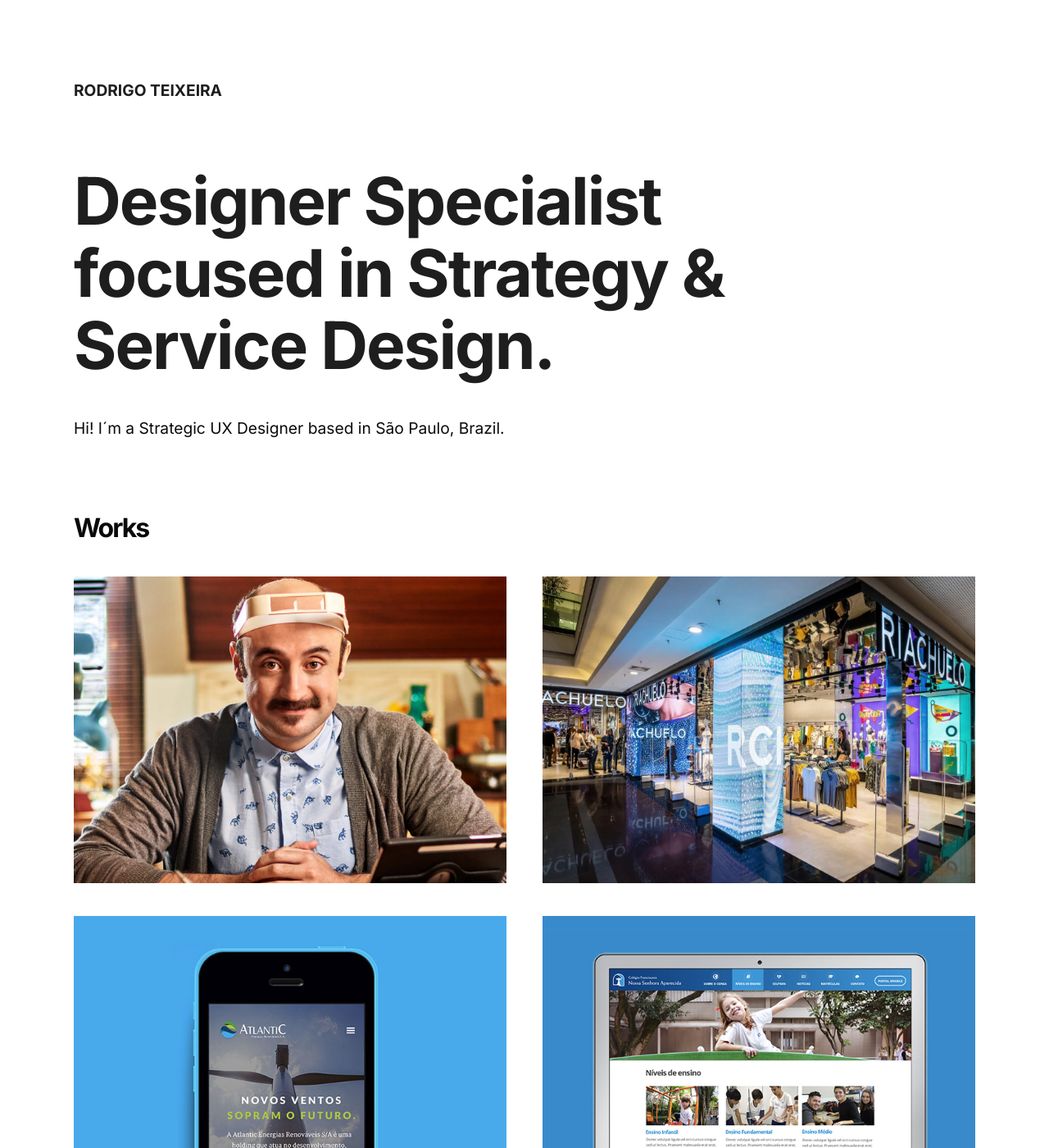
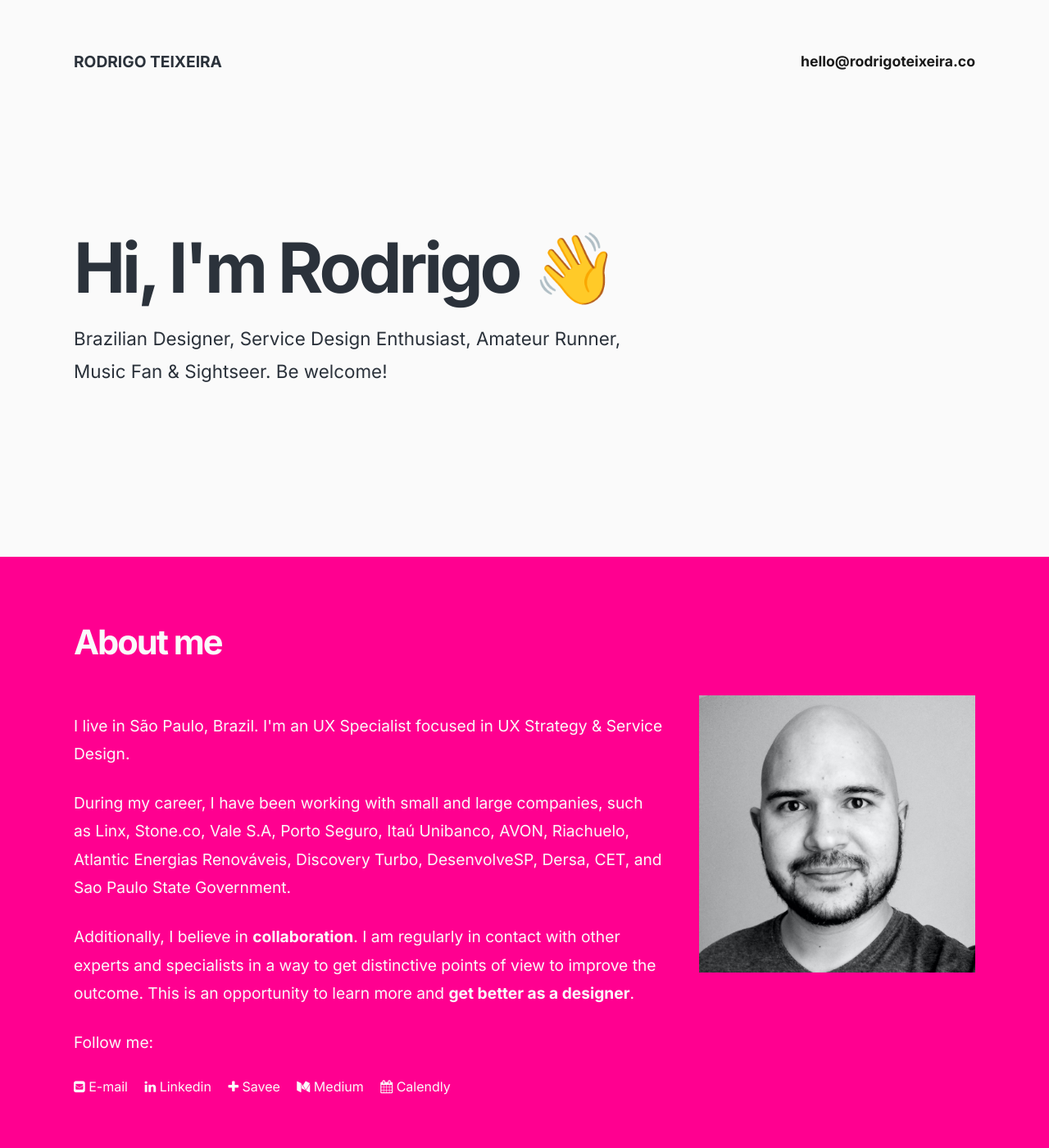
Before and after one commit to drigoteixeira/drigoteixeira.github.io, a Jekyll site: the page built from index.html, in a window 1280 px wide and 1400 px high. Shown: the whole window at 82% size. Built offline with Jekyll 4.4.1, drawn with Linux system fonts in a browser that asks for light colours; some of the changed text lies outside the part shown.

Commit message:
General updates on homepage: About, projects, layout and hero image

```diff
--- a/_includes/footer.html
+++ b/_includes/footer.html
@@ -1,4 +1,16 @@
 <footer>
+
+    <div class="container">
+        <div class="row">
+            <div class="eight columns">
+                <p>Let's get work together</p>
+                <h2>Do you have a new idea, project in mind? Let's talk about it!</h2>
+                <p><a href="mailto:hello@rodrigoteixeira.co" class="button button-primary">Get in touch</a> <a href="https://calendly.com/drigosteixeira/60min" class="button button-secondary">Schedule a call</a></p>
+            </div>
+        </div>
+     </div>
+
+
     <div class="container">
         <hr>
         <div>
--- a/_layouts/home2.html
+++ b/_layouts/home2.html
@@ -16,6 +16,24 @@
 
   <body class="home">
 
+    <div class="page-loader">
+      <div class="loader">Loading...</div>
+    </div>
+
+    <header id="site-header" class="main-header">
+        <div class="container">
+            <div class="row">
+                <div class="six columns logo">
+                    <h1><span>Rodrigo Teixeira</span></h1>
+                </div>
+                <div class="six columns">
+                  <ul class="menu">
+                    <li><a href="mailto:hello@rodrigoteixeira.co">hello@rodrigoteixeira.co</a></li>
+                  </ul>
+                </div>
+             </div>
+         </div>
+     </header>
 
 
     <div class="page"> <!--BEGIN PAGE -->
--- a/_scss/buttons.scss
+++ b/_scss/buttons.scss
@@ -46,7 +46,7 @@
     height: 48px;
     color: $white;
     text-align: center;
-    font-size: 1em;
+    font-size: 1.4em;
     font-weight: 700;
     line-height: 48px;
     text-decoration: none;
@@ -76,7 +76,7 @@
     display: inline-block;
     height: 48px;
     text-align: center;
-    font-size: 1em;
+    font-size: 1.4em;
     font-weight: 700;
     font-family: 'Inter', sans-serif;
     line-height: 48px;
@@ -88,7 +88,7 @@
     border-radius: 5px;
     padding: 0 24px;
     border: 1px solid #666;
-    color: $main;
+    color: $white;
 }
 
 .button.button-secondary:hover,
@@ -101,6 +101,6 @@
 input[type="submit"].button-secondary:focus,
 input[type="reset"].button-secondary:focus,
 input[type="button"].button-secondary:focus {
-    color: $main;
+    color: $white;
     outline: 0;
 }
--- a/_scss/images.scss
+++ b/_scss/images.scss
@@ -4,13 +4,12 @@
 
 
 .foto {
-    width: 146px;
+    width: auto;
     margin: 0 0 60px 0;
 }
 
 .foto img {
-    border-radius: 100%;
-    width: 146px;
+    width: auto;
 }
 
 
--- a/_scss/layout.scss
+++ b/_scss/layout.scss
@@ -1,9 +1,9 @@
 .page {
-    padding-top: 150px;
+    padding-top: 200px;
 }
 
 .home .page {
-    padding-top: 100px;
+    padding-top: 200px;
 }
 
 .container {
@@ -17,9 +17,6 @@
 .row .row {
     margin-bottom: 40px;
 }
-
-
-
 
 
 .social {
@@ -51,6 +48,47 @@
 }
 
 
+.hero {
+    padding: 80px 0 120px 0;
+}
+
+
+.about-me {
+    background-color: $primary;
+    padding: 80px 0;
+}
+
+.about-me h2, .about-me h3, .about-me p, .about-me dt, .about-me dl,  {
+    color: $white;
+}
+
+.selected-works {
+    background-color: $base-gray;
+    padding: 80px 0 40px 0;
+}
+
+.selected-works h2 {
+    color: $white;
+}
+
+.method {
+    background-color: #e7ecf2;
+    padding: 80px 0 40px 0;
+}
+
+.sharing {
+    padding: 80px 0 40px 0;
+}
+
+footer {
+    background-color: $base-gray;
+    color: $white;
+    padding: 80px 0 40px 0;
+}
+
+footer h2 {
+    color: $white;
+}
 
 
 /* ==========================================================================
@@ -80,6 +118,7 @@
 @media (max-width: 400px) {
     .social-networks li {
         text-align: left;
+        color: $white;
     }
 
     .highlight {
--- a/_scss/lists.scss
+++ b/_scss/lists.scss
@@ -41,14 +41,22 @@
     list-style-type: disc;
 }
 
+.no-bullet {
+    margin-left: 0;
+    padding-left: 0;
+}
+
 .no-bullet li {
     display: inline-block;
     line-height: 18px;
-    margin-left: 20px;
     font-size: 1em;
+    padding-left: 0;
+    margin-left: 0;
+    margin-right: 16px;
 }
 .no-bullet li a {
-    color: $gray-8;
+    color: $white;
+    text-decoration: none;
 }
 
 dl {
--- a/_scss/menu.scss
+++ b/_scss/menu.scss
@@ -1,16 +1,15 @@
 
 #site-header {
 	position: fixed;
-	height: 110px;
+	height: 150px;
 	top: 0;
 	width: 100%;
 	z-index: 100;
 	transition: all .3s ease;
     background: $white;
-    border-bottom: 1px solid $gray-E;
 }
 #site-header.hide {
-	top: -110px;
+	top: -150px;
 }
 
 .foto-logo {
@@ -25,6 +24,7 @@
 
 .logo h1 {
     font-size: 1.2em;
+    line-height: 150px;
     font-weight: 700;
     letter-spacing: normal;
     font-family: 'Inter', sans-serif;
@@ -48,13 +48,13 @@
 
 
 .menu {
-    text-align: left;
+    text-align: right;
     margin: 0;
 }
 
 .menu li {
     list-style: none;
-    line-height: 100px;
+    line-height: 150px;
     display: inline-block;
     font-size: 1.1em;
     font-weight: 700;
@@ -72,15 +72,15 @@
 
 
     #site-header {
-        height: 80px;
+        height: 200px;
     }
 
     #site-header.hide {
-        top: -80px;
+        top: -200px;
     }
 
     .logo {
-        text-align: left;
+        text-align: center;
     }
 
     #site-header .columns {
@@ -88,8 +88,9 @@
     }
 
     .main-menu {
-        display: inline-block;
+        display: none;
         float: none;
+
     }
 
     .description {
@@ -99,9 +100,10 @@
     .menu {
         text-align: center;
         margin: -20px 0 0 0;
+        display: none;
     }
 
     .menu li {
-        line-height: 100px;
+        line-height: 40px;
     }
 }
--- a/_scss/typography.scss
+++ b/_scss/typography.scss
@@ -11,15 +11,16 @@
     color: $gray-2;
     margin-top: 0;
     font-family: 'Inter', sans-serif;
-    font-weight: 600;
+    font-weight: 700;
 }
 
 h1 {
-    font-size: 5em;
+    font-size: 5.28em;
     line-height: 1.1;
-    letter-spacing: -2px;
+    letter-spacing: -4px;
     color: $base-gray;
 }
+
 
 h1 span {
     display: block;
@@ -34,8 +35,8 @@
 .subtitle {
     margin-top: -20px;
     font-size: 1.4em;
-    color: $gray-2;
-    font-weight: 300;
+    color: $base-gray;
+    font-weight: 400;
     line-height: 1.8em;
 }
 
@@ -44,7 +45,7 @@
 }
 
 h2 {
-    font-size: 2em;
+    font-size: 2.6em;
     line-height: 1.2em;
     letter-spacing: -2px;
 }
--- a/_scss/variables.scss
+++ b/_scss/variables.scss
@@ -1,8 +1,8 @@
 /* VARIABLES */
 
-$white: #FFFFFF;
+$white: #FAFAFA;
 $main: #1A1A1A;
-$base-gray: #1E1E1E;
+$base-gray: #2B323B;
 $gray-E: #EEEEEE;
 $gray-C: #CCCCCC;
 $gray-9: #999999;
@@ -11,6 +11,6 @@
 $gray-3: #3A4145;
 $gray-2: #090a0b;
 $gray-F1: #F1F1F1;
-$primary: #7c4dea;
+$primary: #ff0090;
 $black: #1E1E1E;
 $secondary: #fad28f;
--- a/about/index.html
+++ b/about/index.html
@@ -5,6 +5,8 @@
 subtitle: ''
 
 ---
+
+
 
 <div class="container">
    <div class="row">
--- a/index.html
+++ b/index.html
@@ -4,25 +4,57 @@
 subtitle: 'Rodrigo Teixeira is a product and service designer based in São Paulo, Brazil'
 ---
 
-<div>
+
+
+<div class="hero">
     <div class="container">
-        <div class="row logo">
-            <h1><span>Rodrigo Teixeira</span></h1>
-        </div>
         <div class="row">
-            <div class="ten columns">
-                <h1><span>Designer Specialist focused in Strategy & Service Design.</span></h1>
-                <p>Hi! I´m a Strategic UX Designer based in São Paulo, Brazil. </p>
+            <div class="eight columns">
+                <h1>
+                <span>Hi, I'm Rodrigo 👋</span></h1>
+                <p class="subtitle">Brazilian Designer, Service Design Enthusiast, Amateur Runner, Music Fan & Sightseer. Be welcome!</p>
+
             </div>
         </div>
     </div>
 </div>
 
+<div class="about-me">
     <div class="container">
-    <h2>Works</h2>
+        <h2>About me</h2>
+        <div class="row">
+            <div class="eight columns">
+
+                <p>I live in São Paulo, Brazil. I'm an UX Specialist focused in UX Strategy &amp; Service Design.</p>
+                <p>During my career, I have been working with small and large companies, such as Linx, Stone.co, Vale S.A, Porto Seguro, Itaú Unibanco, AVON, Riachuelo, Atlantic Energias Renováveis, Discovery Turbo, DesenvolveSP, Dersa, CET, and Sao Paulo State Government.</p>
+                <p>Additionally, I believe in <b>collaboration</b>. I am regularly in contact with other experts and specialists in a way to get distinctive points of view to improve the outcome. This is an opportunity to learn more and <b>get better as a designer</b>. </p>
+
+                <p>Follow me: </p>
+
+                <ul class="no-bullet">
+                    <li>
+                        <a href="mailto:hello@rodrigoteixeira.co"><i class="fa fa-envelope-square"></i> E-mail</a>
+                    </li>
+                    <li><a href="https://www.linkedin.com/in/drigoteixeira/"><i class="fa fa-linkedin"></i> Linkedin</a></li>
+                    <li><a href="https://savee.it/rodrigoteixeira/"><i class="fa fa-plus"></i> Savee</a></li>
+                    <li><a href="https://drigoteixeira.medium.com/"><i class="fa fa-medium"></i> Medium</a></li>
+                    <li><a href="https://calendly.com/drigosteixeira/60min"><i class="fa fa-calendar"></i> Calendly</a></li>
+                </ul>
+
+            </div>
+            <div class="four columns">
+                <figure class="foto"><img src="/img/foto-rodrigo.jpg" alt="Rodrigo Teixeira's photo" class="responsive"></figure>
+            </div>
+        </div>
+    </div>
+</div>
+
+<div class="selected-works">
+<div class="container">
+    <h2>Selected Work (2014-2024)</h2>
 
     <div class="row">
-        <div class="six columns thumb">
+        <div class="four columns thumb">
             <a href="/projects/porto-seguro/">
                 <img src="/img/porto-seguro.jpg" alt="Porto Seguro" class="image">
                 <div class="overlay">
@@ -30,7 +62,7 @@
                 </div>
             </a>
         </div>
-        <div class="six columns thumb">
+        <div class="four columns thumb">
             <a href="/projects/riachuelo/">
                 <img src="/img/riachuelo-thumb.jpg" alt="Avatar" class="image">
                 <div class="overlay">
@@ -38,10 +70,7 @@
                 </div>
             </a>
         </div>
-    </div>
-
-    <div class="row">
-        <div class="six columns thumb">
+        <div class="four columns thumb">
             <a href="/projects/atlantic/">
                 <img src="/img/thumb-atlantic.jpg" alt="Avatar" class="image">
                 <div class="overlay">
@@ -49,7 +78,10 @@
                 </div>
             </a>
         </div>
-        <div class="six columns thumb">
+    </div>
+
+    <div class="row">
+        <div class="four columns thumb">
             <a href="/projects/consa/">
                 <img src="/img/thumb-consa.jpg" alt="Consa" class="image">
                 <div class="overlay">
@@ -57,20 +89,17 @@
                 </div>
             </a>
         </div>
-    </div>
-
-    <div class="row">
-        <div class="six columns thumb">
+        <div class="four columns thumb">
             <a href="/projects/educacao/">
-                <img src="/img/educacao-page03.jpg" alt="Educação" class="image">
+                <img src="/img/thumb-educacao.jpg" alt="Educação" class="image">
                 <div class="overlay">
                     <div class="text">Educação SP</div>
                 </div>
             </a>
         </div>
-        <div class="six columns thumb">
+        <div class="four columns thumb">
             <a href="/projects/preferencia/">
-                <img src="/img/preferencia-open.jpg" alt="Avatar" class="image">
+                <img src="/img/thumb-preferencia.jpg" alt="Preferência a Vida" class="image">
                 <div class="overlay">
                     <div class="text">Preferência à Vida</div>
                 </div>
@@ -78,29 +107,17 @@
         </div>
     </div>
 
-    <div class="row">
-        <div class="twelve columns thumb">
-            <a href="/projects/archive/">
-                <img src="img/cet-highlight.jpg" alt="CET" class="image">
-                <div class="overlay">
-                    <div class="text">Archive</div>
-                </div>
-            </a>
-        </div>
 </div>
 
 </div>
 
+<div class="method">
     <div class="container">
         <div class="row">
             <div class="four columns">
-            <h2>About me</h2>
+                <h2>Approach</h2>
             </div>
             <div class="eight columns">
-
-            <p>I am a highly experienced and versatile digital product designer with a strategic mindset and over 15 years of experience in the conception and execution of digital products and services.  </p>
-
-            <p>Throughout my career, I have had the privilege of working with a diverse range of companies, from startups to industry giants, including Linx, Vale, Porto Seguro, Itaú Unibanco, AVON, Riachuelo, Atlantic Renewable Energies, Discovery Turbo, DesenvolveSP, and the São Paulo State Government.</p>
 
                 <p>I'm committed to translating business strategies into user-centered design solutions through extensive research, journey mapping, opportunity identification, interface development, and prototyping.</p>
 
@@ -108,9 +125,7 @@
 
             </div>
         </div>
-</div>
 
-<div class="container">
         <div class="row">
             <div class="eight columns offset-by-four">
                  <div class="row">
@@ -145,10 +160,14 @@
                 </div>
              </div>
         </div>
+    </div>
+</div>
 
+<div class="sharing">
+    <div class="container">
         <div class="row">
             <div class="four columns">
-            <h3>Sharing</h3>
+                <h2>Sharing</h2>
             </div>
             <div class="eight columns">
                 <dl>
@@ -162,15 +181,4 @@
             </div>
         </div>
     </div>
-
-
- <div class="container">
-    <hr>
-    <div class="row">
-        <div class="eight columns">
-            <p>Let´s connect with other</p>
-            <h2>Do you have a new idea, project in mind? <br> Let's talk about it!</h2>
-            <p><a href="mailto:hello@rodrigoteixeira.co" class="button button-primary">Get in touch</a> <a href="https://calendly.com/drigosteixeira/60min" class="button button-secondary">Schedule a call</a></p>
 </div>
-    </div>
- </div>
```
Also changed, not shown: _includes/header.html (+6 -1 lines), img/bg-hero-image.png (added), img/thumb-educacao.jpg. Lines whose indentation alone changed are shown as unchanged.
